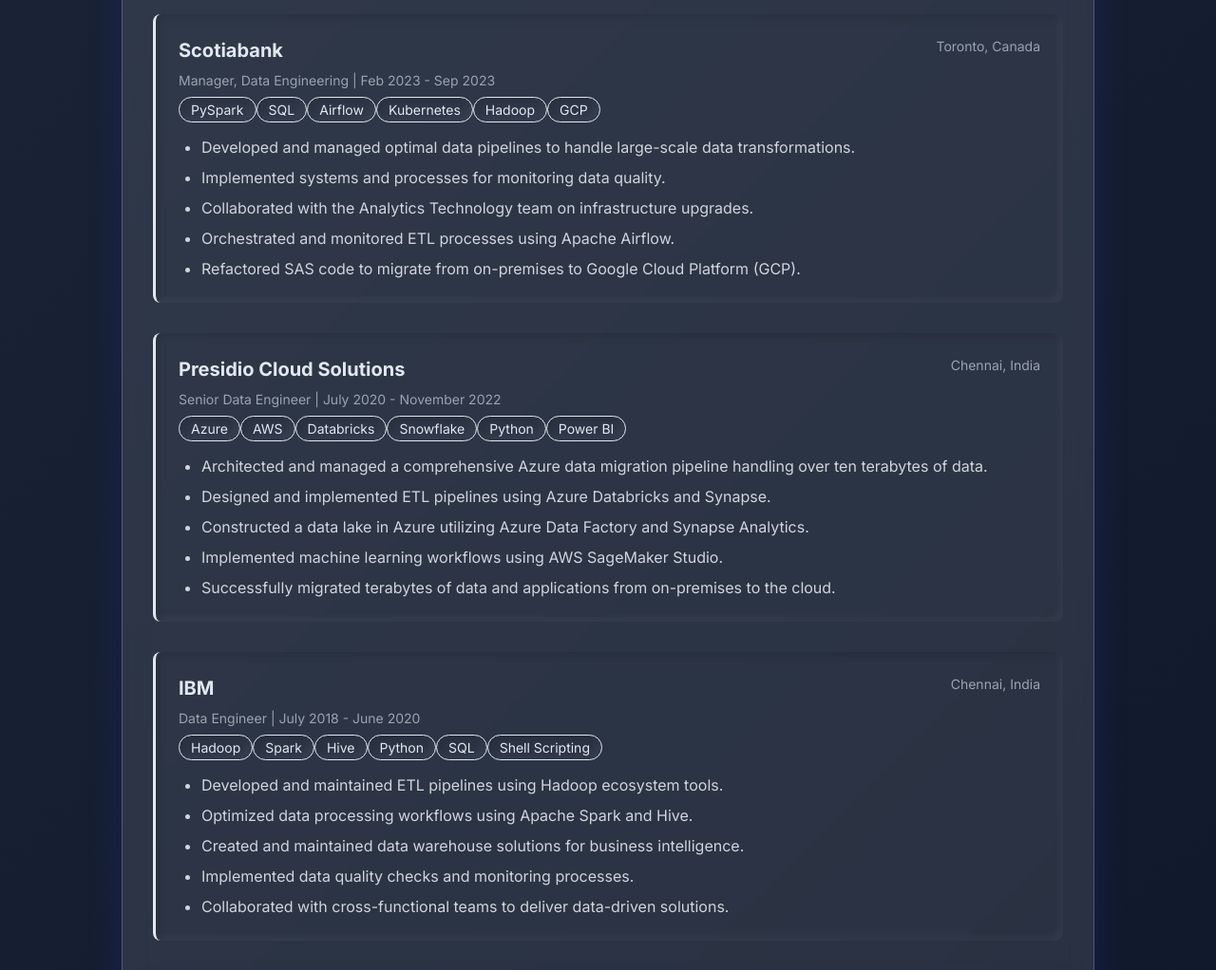
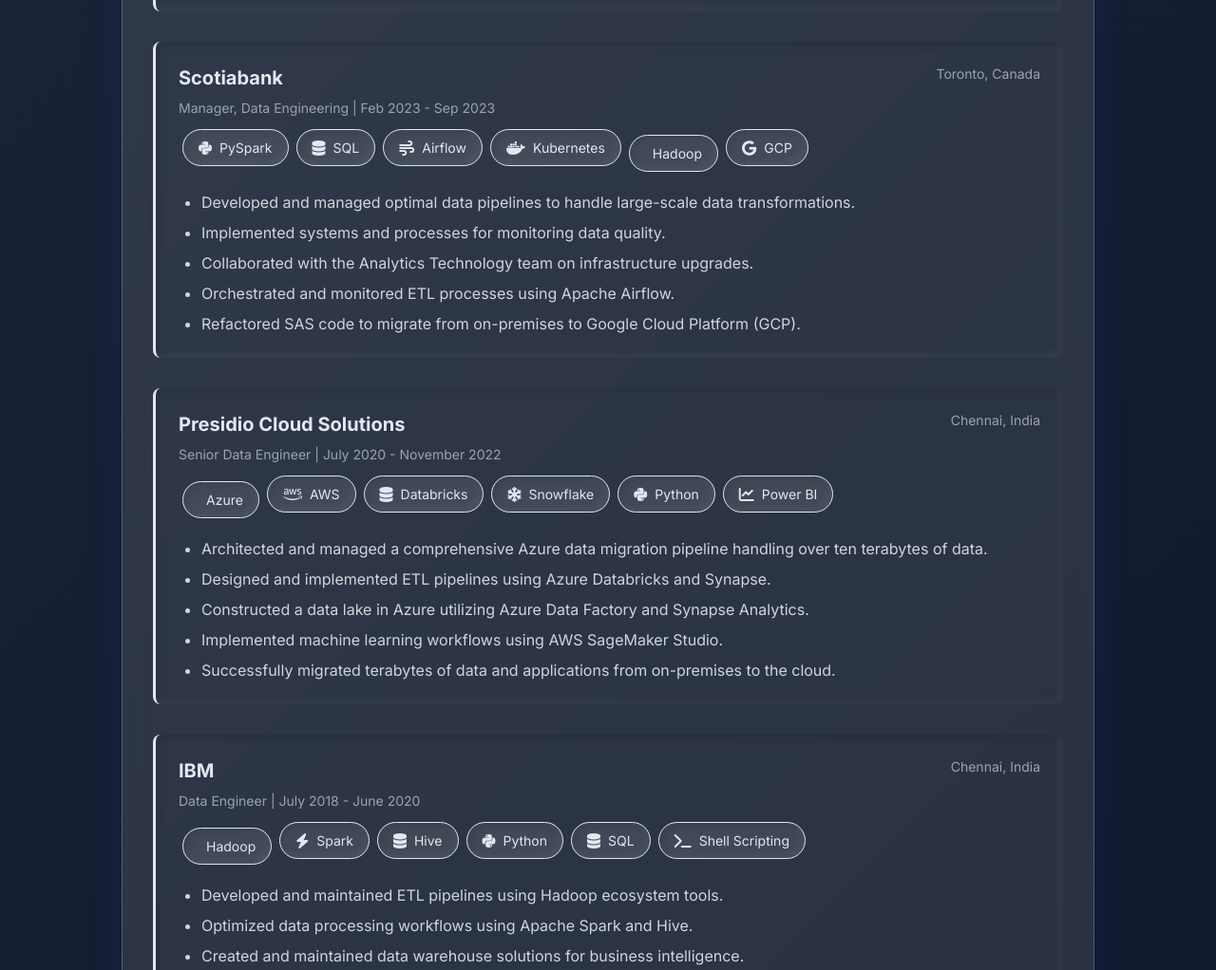
Before and after one commit to vishnu-data-enginner/vishnu-resume, a plain HTML site: page index.html in a window 1280 px wide. Shown: the part 1520-2542 px from the top of the page at 95% size. Drawn offline with nearby package versions, Linux system fonts and the light colour scheme.

Commit message:
Initial commit - Resume website

```diff
--- a/index.html
+++ b/index.html
@@ -20,6 +20,7 @@
             --glass-bg: rgba(255, 255, 255, 0.1);
             --glass-border: rgba(255, 255, 255, 0.2);
             --glass-shadow: 0 8px 32px 0 rgba(31, 38, 135, 0.37);
+            --grid-color: rgba(255, 255, 255, 0.05);
         }
 
         body {
@@ -27,6 +28,11 @@
             min-height: 100vh;
             transition: all 0.3s ease;
             perspective: 1000px;
+            background-image:
+                linear-gradient(var(--grid-color) 1px, transparent 1px),
+                linear-gradient(90deg, var(--grid-color) 1px, transparent 1px);
+            background-size: 30px 30px;
+            background-position: center center;
         }
 
         body.dark-mode {
@@ -181,16 +187,34 @@
 
         .tech-item {
             font-size: 0.875rem;
-            padding: 0.25rem 0.75rem;
+            padding: 0.5rem 1rem;
             border-radius: 9999px;
             border: 1px solid;
             transition: all 0.3s ease;
             box-shadow: var(--neumorphic-shadow-inset);
             transform-style: preserve-3d;
+            display: inline-flex;
+            align-items: center;
+            gap: 0.5rem;
+            margin: 0.25rem;
+            background: var(--glass-bg);
+            backdrop-filter: blur(4px);
+        }
+
+        .tech-item i {
+            font-size: 1rem;
+            transition: transform 0.3s ease;
+        }
+
+        .tech-item:hover i {
+            transform: scale(1.2);
         }
 
         .tech-item:hover {
             transform: translateY(-2px) rotateX(5deg);
+            background: var(--primary-gradient);
+            color: white;
+            border-color: transparent;
         }
 
         @keyframes float {
@@ -527,12 +551,12 @@
                     </div>
                     <p class="text-sm text-gray-400 mb-2">Senior Data Engineer | Nov 2023 - Present</p>
                     <div class="tech-stack">
-                        <span class="tech-item">Python</span>
-                        <span class="tech-item">Spark</span>
-                        <span class="tech-item">SQL</span>
-                        <span class="tech-item">Airflow</span>
-                        <span class="tech-item">AWS</span>
-                        <span class="tech-item">Azure</span>
+                        <span class="tech-item"><i class="fab fa-python"></i>Python</span>
+                        <span class="tech-item"><i class="fas fa-bolt"></i>Spark</span>
+                        <span class="tech-item"><i class="fas fa-database"></i>SQL</span>
+                        <span class="tech-item"><i class="fas fa-wind"></i>Airflow</span>
+                        <span class="tech-item"><i class="fab fa-aws"></i>AWS</span>
+                        <span class="tech-item"><i class="fab fa-azure"></i>Azure</span>
                     </div>
                     <ul class="list-disc pl-6 text-gray-300 space-y-2 mt-4">
                         <li>Experienced Cloud and Big Data Engineer with extensive experience in AWS cloud platforms and Spark technologies.</li>
@@ -555,12 +579,12 @@
                     </div>
                     <p class="text-sm text-gray-400 mb-2">Manager, Data Engineering | Feb 2023 - Sep 2023</p>
                     <div class="tech-stack">
-                        <span class="tech-item">PySpark</span>
-                        <span class="tech-item">SQL</span>
-                        <span class="tech-item">Airflow</span>
-                        <span class="tech-item">Kubernetes</span>
-                        <span class="tech-item">Hadoop</span>
-                        <span class="tech-item">GCP</span>
+                        <span class="tech-item"><i class="fab fa-python"></i>PySpark</span>
+                        <span class="tech-item"><i class="fas fa-database"></i>SQL</span>
+                        <span class="tech-item"><i class="fas fa-wind"></i>Airflow</span>
+                        <span class="tech-item"><i class="fab fa-docker"></i>Kubernetes</span>
+                        <span class="tech-item"><i class="fas fa-elephant"></i>Hadoop</span>
+                        <span class="tech-item"><i class="fab fa-google"></i>GCP</span>
                     </div>
                     <ul class="list-disc pl-6 text-gray-300 space-y-2 mt-4">
                         <li>Developed and managed optimal data pipelines to handle large-scale data transformations.</li>
@@ -578,12 +602,12 @@
                     </div>
                     <p class="text-sm text-gray-400 mb-2">Senior Data Engineer | July 2020 - November 2022</p>
                     <div class="tech-stack">
-                        <span class="tech-item">Azure</span>
-                        <span class="tech-item">AWS</span>
-                        <span class="tech-item">Databricks</span>
-                        <span class="tech-item">Snowflake</span>
-                        <span class="tech-item">Python</span>
-                        <span class="tech-item">Power BI</span>
+                        <span class="tech-item"><i class="fab fa-azure"></i>Azure</span>
+                        <span class="tech-item"><i class="fab fa-aws"></i>AWS</span>
+                        <span class="tech-item"><i class="fas fa-database"></i>Databricks</span>
+                        <span class="tech-item"><i class="fas fa-snowflake"></i>Snowflake</span>
+                        <span class="tech-item"><i class="fab fa-python"></i>Python</span>
+                        <span class="tech-item"><i class="fas fa-chart-line"></i>Power BI</span>
                     </div>
                     <ul class="list-disc pl-6 text-gray-300 space-y-2 mt-4">
                         <li>Architected and managed a comprehensive Azure data migration pipeline handling over ten terabytes of data.</li>
@@ -601,12 +625,12 @@
                     </div>
                     <p class="text-sm text-gray-400 mb-2">Data Engineer | July 2018 - June 2020</p>
                     <div class="tech-stack">
-                        <span class="tech-item">Hadoop</span>
-                        <span class="tech-item">Spark</span>
-                        <span class="tech-item">Hive</span>
-                        <span class="tech-item">Python</span>
-                        <span class="tech-item">SQL</span>
-                        <span class="tech-item">Shell Scripting</span>
+                        <span class="tech-item"><i class="fas fa-elephant"></i>Hadoop</span>
+                        <span class="tech-item"><i class="fas fa-bolt"></i>Spark</span>
+                        <span class="tech-item"><i class="fas fa-database"></i>Hive</span>
+                        <span class="tech-item"><i class="fab fa-python"></i>Python</span>
+                        <span class="tech-item"><i class="fas fa-database"></i>SQL</span>
+                        <span class="tech-item"><i class="fas fa-terminal"></i>Shell Scripting</span>
                     </div>
                     <ul class="list-disc pl-6 text-gray-300 space-y-2 mt-4">
                         <li>Developed and maintained ETL pipelines using Hadoop ecosystem tools.</li>
```
